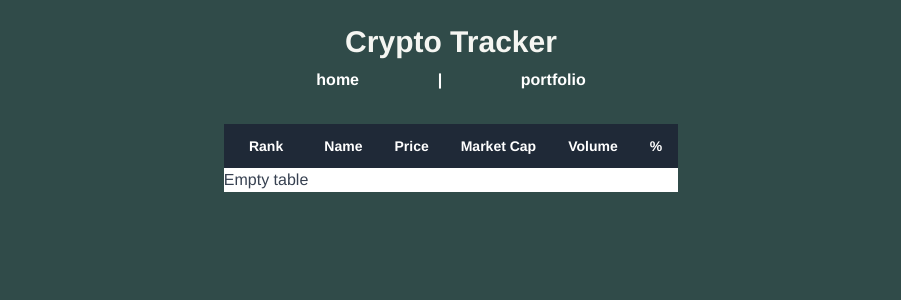
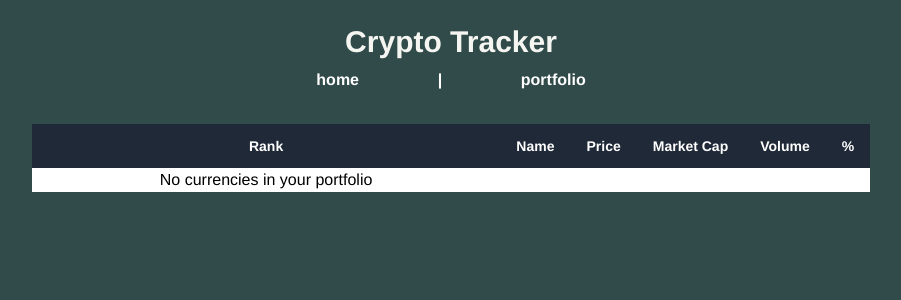
Before and after one commit to code-gorilla-au/crypto-tracker, a Vue app: page /portfolio in a window 1280 px wide. Shown: the top 300 px of the page, without its empty margins (189-1090 px from the left). Built offline with nearby package versions, Linux system fonts and the light colour scheme; the HTML template or start-up script is replaced by a standard one.

Commit message:
fixing base

```diff
--- a/src/components/BaseTable.vue
+++ b/src/components/BaseTable.vue
@@ -8,7 +8,7 @@
 
     <tbody class="text-gray-700">
       <tr class="px-24" v-if="data.length === 0">
-        <span>Empty table</span>
+        <slot name="empty-slate"></slot>
       </tr>
       <tr v-else :class="[tableRowMobileStyles, tableRowMdStyles]" v-for="row in data" :key="row">
         <slot name="props" :row="row"></slot>
--- a/src/components/PortfolioTable.vue
+++ b/src/components/PortfolioTable.vue
@@ -37,6 +37,9 @@
       <base-table-column :label="headers[5]">
         <span>{{ formatPercent(props.row.price_change_percentage_24h) }}</span>
       </base-table-column>
+    </template>
+    <template #empty-slate>
+      <p class="text-black px-32">No currencies in your portfolio</p>
     </template>
   </base-table>
 </template>
```
